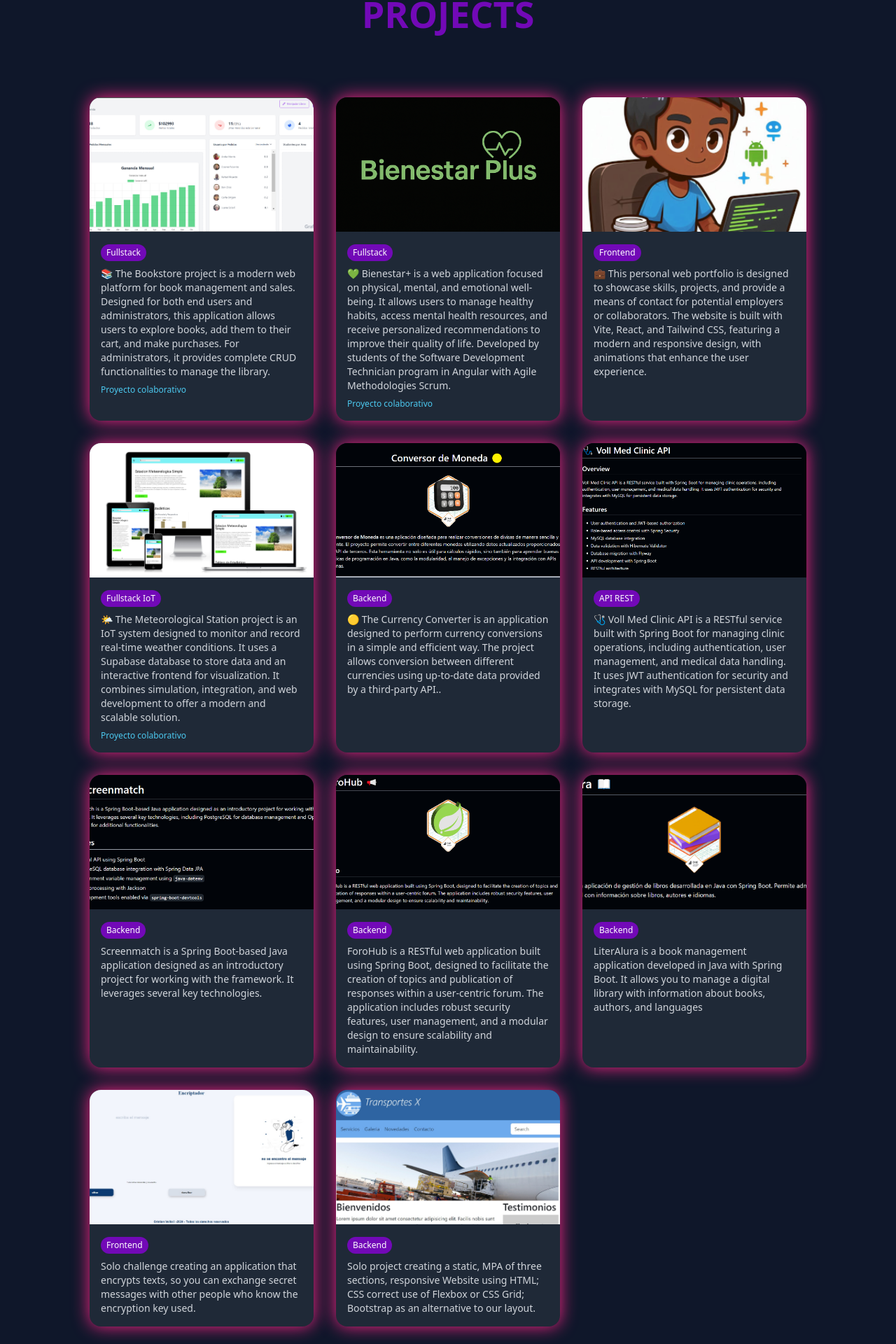
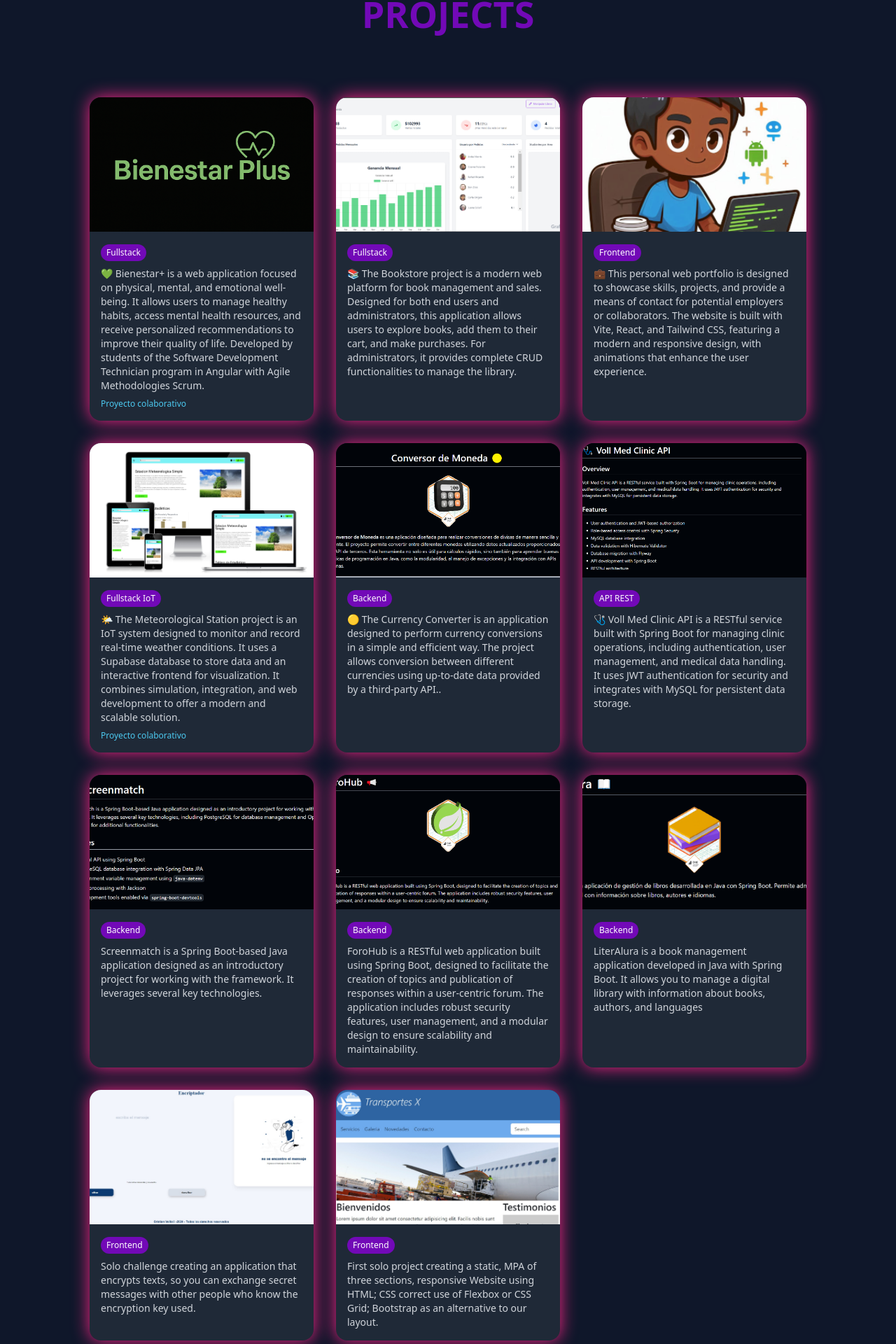
Before and after one commit to CristianVellio/PORT-FOLIO, a React (Vite) app: page / in a window 1280 px wide. Shown: the part 2671-4591 px from the top of the page at 70% size. Built offline with nearby package versions, Linux system fonts and the light colour scheme; a small style sheet from the web is missing; a web font is replaced by a local one.

Commit message:
fix/redacting info on Projects

```diff
--- a/src/Projects.jsx
+++ b/src/Projects.jsx
@@ -68,16 +68,6 @@ function Projects() {
 
   const projects = [
     {
-      img: img3,
-      title: "Bookstore App Fullstack",
-      link: "https://proyecto-libreria.vercel.app/",
-      icon: <FaReact />,
-      type: "Fullstack",
-      description:
-        "📚 The Bookstore project is a modern web platform for book management and sales. Designed for both end users and administrators, this application allows users to explore books, add them to their cart, and make purchases. For administrators, it provides complete CRUD functionalities to manage the library.",
-      collaborative: true,
-    },
-    {
       img: img11,
       title: "Bienestar Plus Fullstack",
       link: "https://github.com/ISPC-Soluciones/Bienestar-Plus",
@@ -86,6 +76,16 @@ function Projects() {
       description:
         "💚 Bienestar+ is a web application focused on physical, mental, and emotional well-being. It allows users to manage healthy habits, access mental health resources, and receive personalized recommendations to improve their quality of life. Developed by students of the Software Development Technician program in Angular with Agile Methodologies Scrum.",
       collaborative: true,
+    },
+    {
+      img: img3,
+      title: "Bookstore App Fullstack",
+      link: "https://proyecto-libreria.vercel.app/",
+      icon: <FaReact />,
+      type: "Fullstack",
+      description:
+        "📚 The Bookstore project is a modern web platform for book management and sales. Designed for both end users and administrators, this application allows users to explore books, add them to their cart, and make purchases. For administrators, it provides complete CRUD functionalities to manage the library.",
+      collaborative: false,
     },
     {
       img: img6,
@@ -172,9 +172,9 @@ function Projects() {
       title: "Transportes X",
       link: "https://transportex-x-utn-frba.netlify.app/",
       icon: <FaCss3 />,
-      type: "Backend",
+      type: "Frontend",
       description:
-        "Solo project creating a static, MPA of three sections, responsive Website using HTML; CSS correct use of Flexbox or CSS Grid; Bootstrap as an alternative to our layout.",
+        "First solo project creating a static, MPA of three sections, responsive Website using HTML; CSS correct use of Flexbox or CSS Grid; Bootstrap as an alternative to our layout.",
       collaborative: false,
     },
   ];
```
